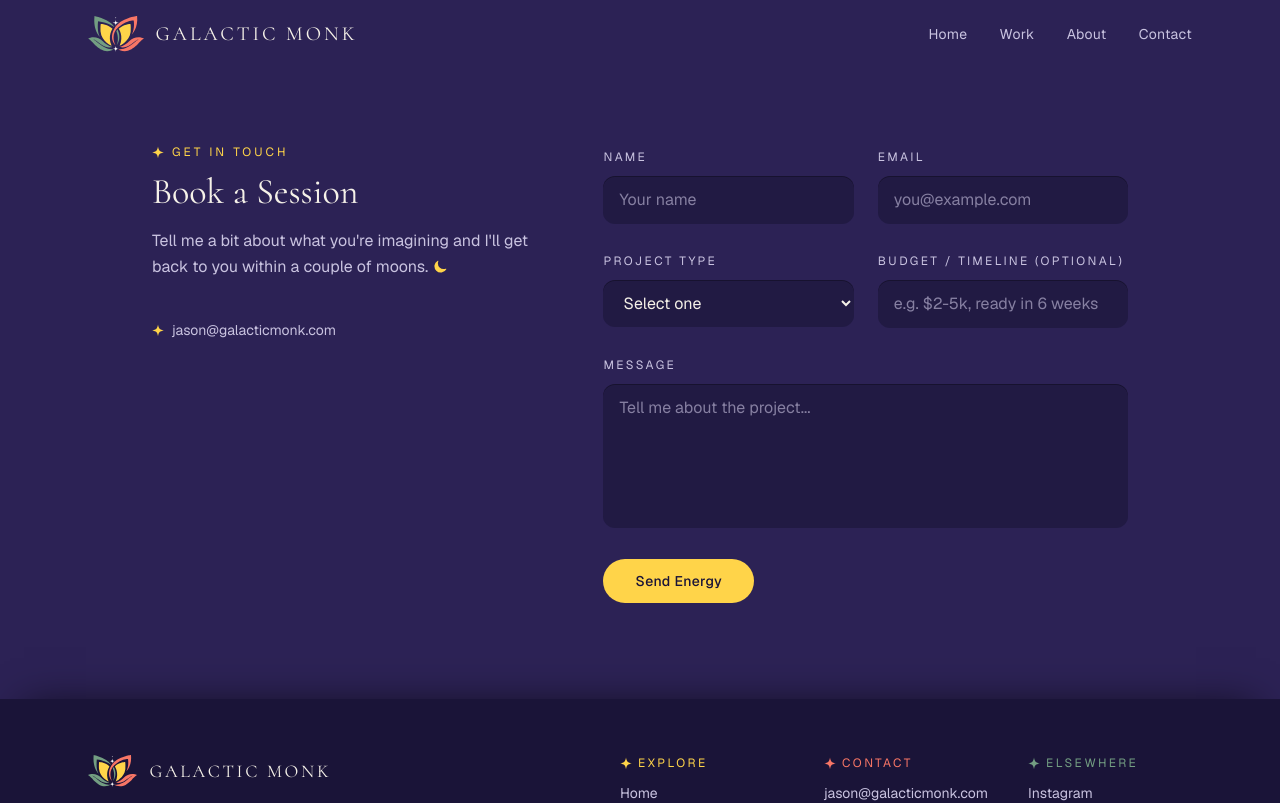
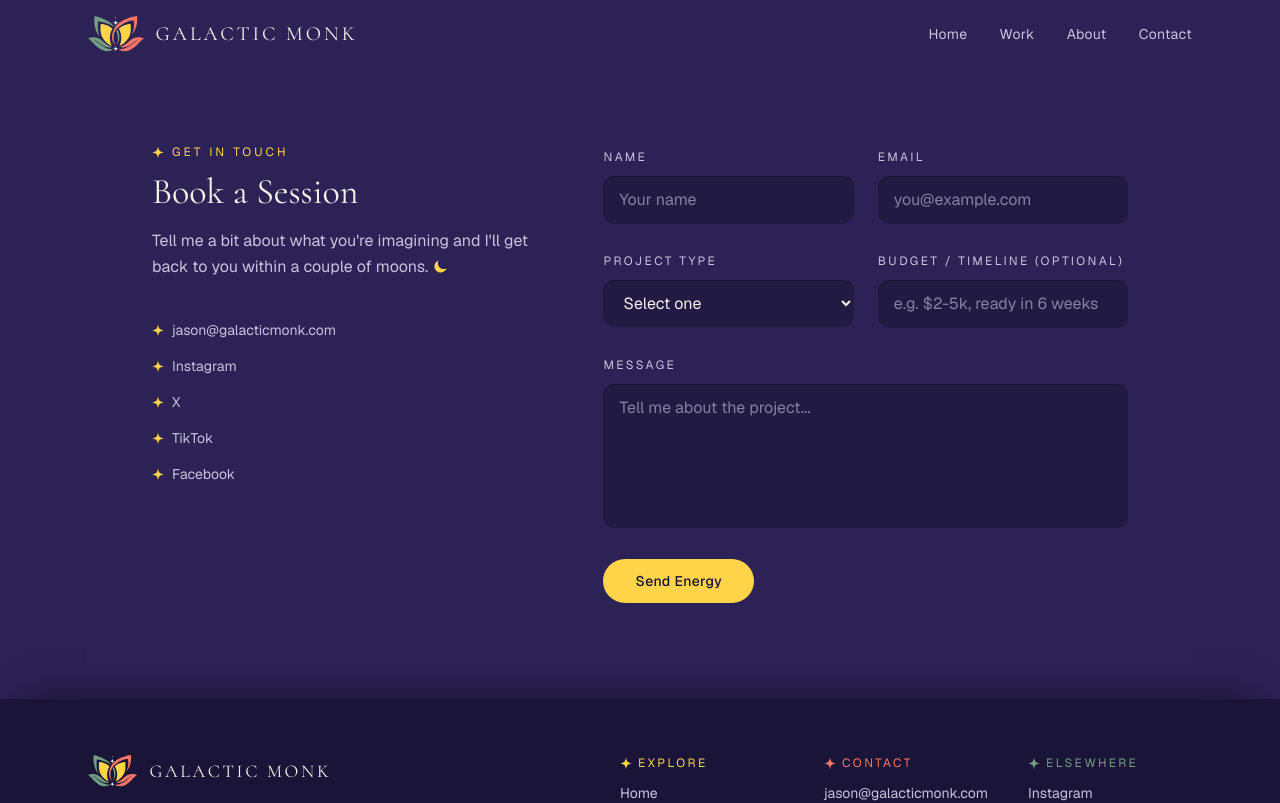
Before and after one commit to TheGalacticMonk/galacticmonk, a Next.js app: page /contact in a window 1280 px wide. Shown: the top 803 px of the page. Built offline with nearby package versions, Linux system fonts and the light colour scheme.

Commit message:
Update website

```diff
--- a/src/app/contact/page.tsx
+++ b/src/app/contact/page.tsx
@@ -34,6 +34,50 @@ export default function ContactPage() {
                 jason@galacticmonk.com
               </a>
             </div>
+            <div className="flex items-center gap-2 text-cream-dim">
+              <Sparkle className="h-3 w-3 text-gold" />
+              <a
+                href="https://www.instagram.com/galacticmonk_/"
+                target="_blank"
+                rel="noopener noreferrer"
+                className="hover:text-cream"
+              >
+                Instagram
+              </a>
+            </div>
+            <div className="flex items-center gap-2 text-cream-dim">
+              <Sparkle className="h-3 w-3 text-gold" />
+              <a
+                href="https://x.com/GalacticMonk_"
+                target="_blank"
+                rel="noopener noreferrer"
+                className="hover:text-cream"
+              >
+                X
+              </a>
+            </div>
+            <div className="flex items-center gap-2 text-cream-dim">
+              <Sparkle className="h-3 w-3 text-gold" />
+              <a
+                href="https://www.tiktok.com/@thegalacticmonk"
+                target="_blank"
+                rel="noopener noreferrer"
+                className="hover:text-cream"
+              >
+                TikTok
+              </a>
+            </div>
+            <div className="flex items-center gap-2 text-cream-dim">
+              <Sparkle className="h-3 w-3 text-gold" />
+              <a
+                href="https://www.facebook.com/JasonDeluluLee"
+                target="_blank"
+                rel="noopener noreferrer"
+                className="hover:text-cream"
+              >
+                Facebook
+              </a>
+            </div>
           </div>
         </div>
 
```
